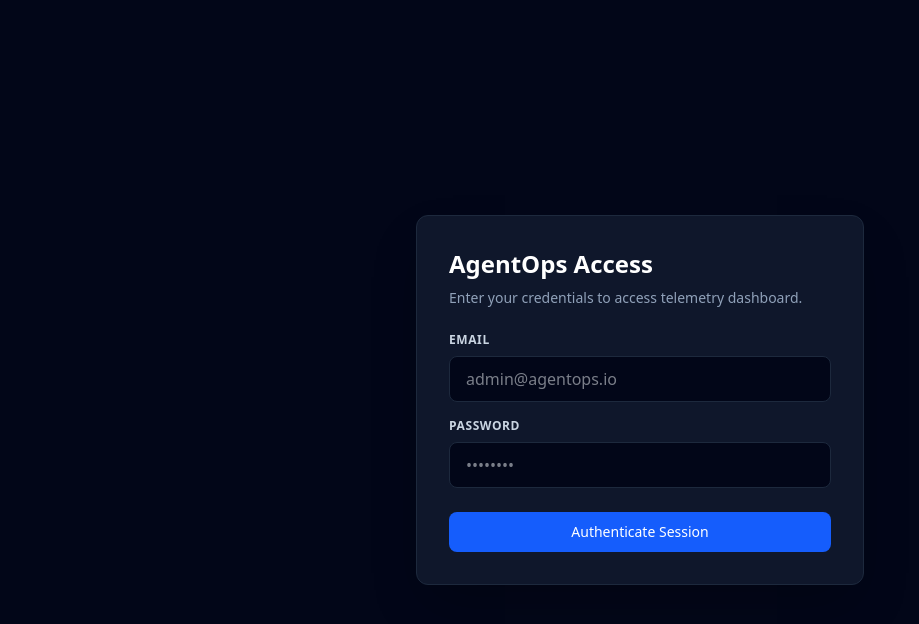
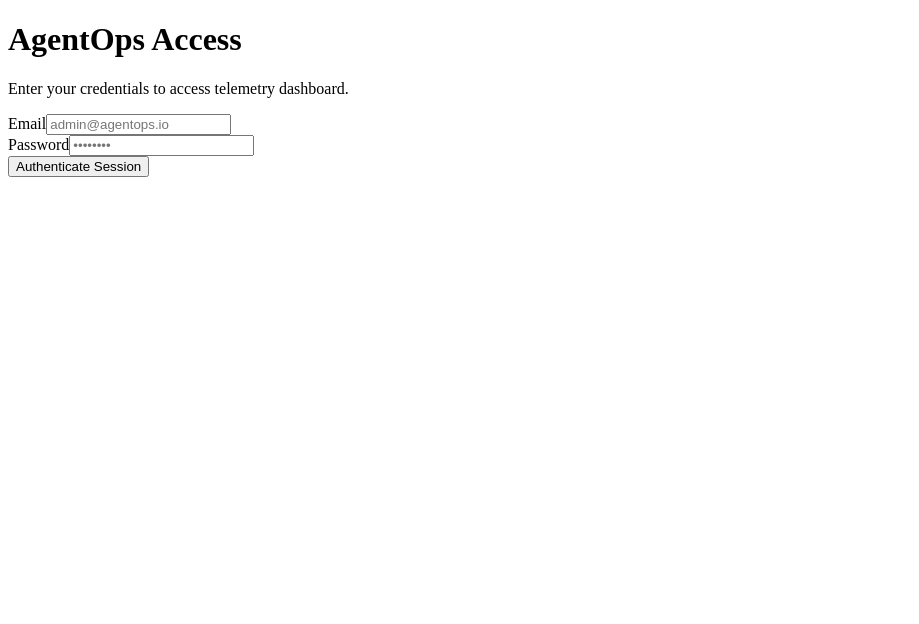
Before and after one commit to viben1zxx/agentops-admin, a Next.js app: page / in a window 1280 px wide. Shown: the top 624 px of the page, without its empty margins (0-919 px from the left). Built offline with nearby package versions, Linux system fonts and the light colour scheme.

Commit message:
Convert login to directory with page.tsx

```diff
--- a/app/layout.tsx
+++ b/app/layout.tsx
@@ -1,23 +1,56 @@
-import type { Metadata } from 'next';
-import './globals.css';
+'use client';
 
-export const metadata: Metadata = {
-  title: 'AgentOps Control Center',
-  description: 'Enterprise AI Telemetry Dashboard',
-  robots: {
-    index: false,
-    follow: false,
-  },
-};
+import { useState } from 'react';
+import { useRouter } from 'next/navigation';
 
-export default function RootLayout({
-  children,
-}: {
-  children: React.ReactNode;
-}) {
+export default function LoginPage() {
+  const [email, setEmail] = useState('');
+  const [password, setPassword] = useState('');
+  const router = useRouter();
+
+  const handleLogin = (e: React.FormEvent) => {
+    e.preventDefault();
+    document.cookie = 'auth_token=valid_user_session; path=/; max-age=86400';
+    router.push('/');
+  };
+
   return (
-    <html lang="en">
-      <body>{children}</body>
-    </html>
+    <div className="min-h-screen bg-slate-950 text-slate-100 flex items-center justify-center p-4">
+      <div className="w-full max-w-md bg-slate-900 border border-slate-800 rounded-xl p-8 shadow-2xl">
+        <h1 className="text-2xl font-bold mb-2 text-white">AgentOps Access</h1>
+        <p className="text-slate-400 text-sm mb-6">Enter your credentials to access telemetry dashboard.</p>
+
+        <form onSubmit={handleLogin} className="space-y-4">
+          <div>
+            <label className="block text-xs font-semibold text-slate-300 uppercase tracking-wider mb-2">Email</label>
+            <input
+              type="email"
+              required
+              value={email}
+              onChange={(e) => setEmail(e.target.value)}
+              className="w-full bg-slate-950 border border-slate-800 rounded-lg px-4 py-2.5 text-slate-100 focus:outline-none focus:border-blue-500 transition"
+              placeholder="admin@agentops.io"
+            />
+          </div>
+          <div>
+            <label className="block text-xs font-semibold text-slate-300 uppercase tracking-wider mb-2">Password</label>
+            <input
+              type="password"
+              required
+              value={password}
+              onChange={(e) => setPassword(e.target.value)}
+              className="w-full bg-slate-950 border border-slate-800 rounded-lg px-4 py-2.5 text-slate-100 focus:outline-none focus:border-blue-500 transition"
+              placeholder="••••••••"
+            />
+          </div>
+          <button
+            type="submit"
+            className="w-full bg-blue-600 hover:bg-blue-500 text-white font-medium py-2.5 rounded-lg transition text-sm mt-2"
+          >
+            Authenticate Session
+          </button>
+        </form>
+      </div>
+    </div>
   );
 }
```
Also changed, not shown: 1 other file (tests, documents, lock files or other folders).
